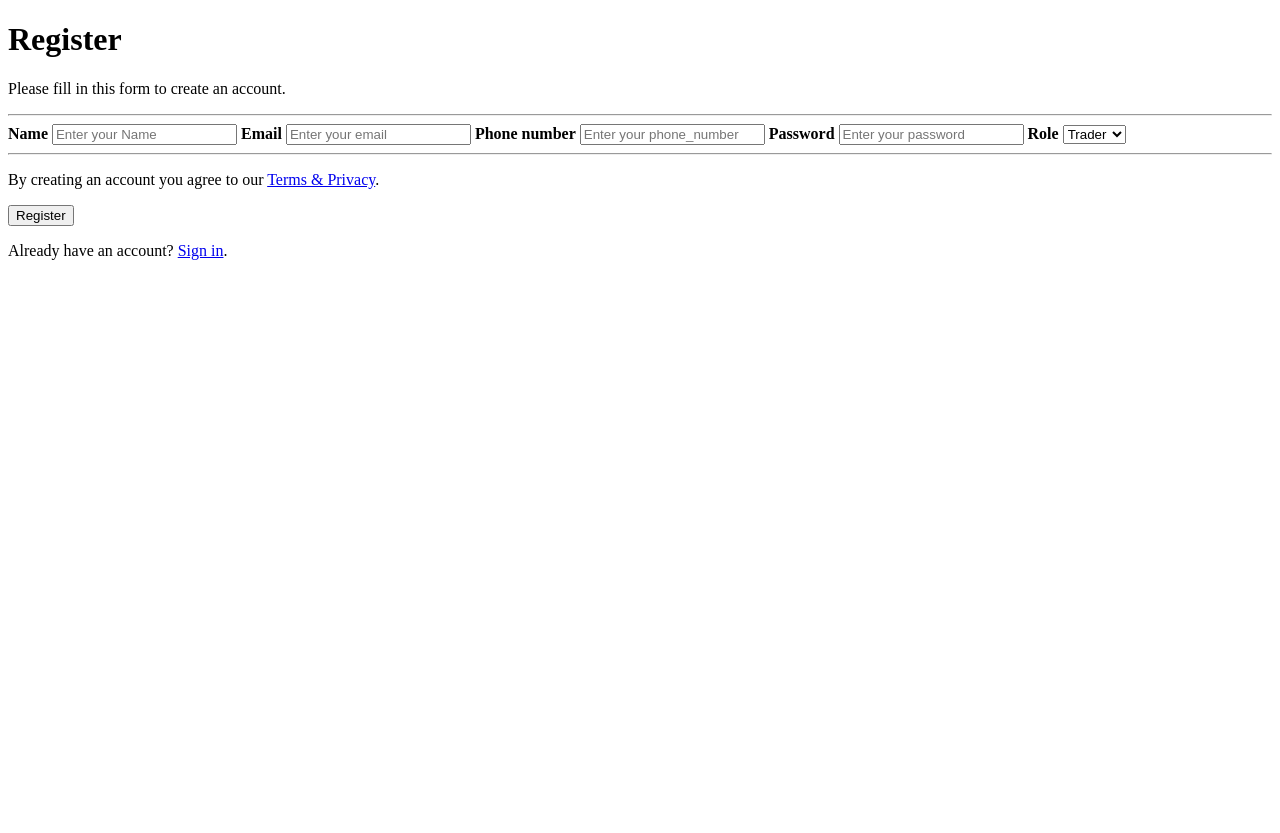
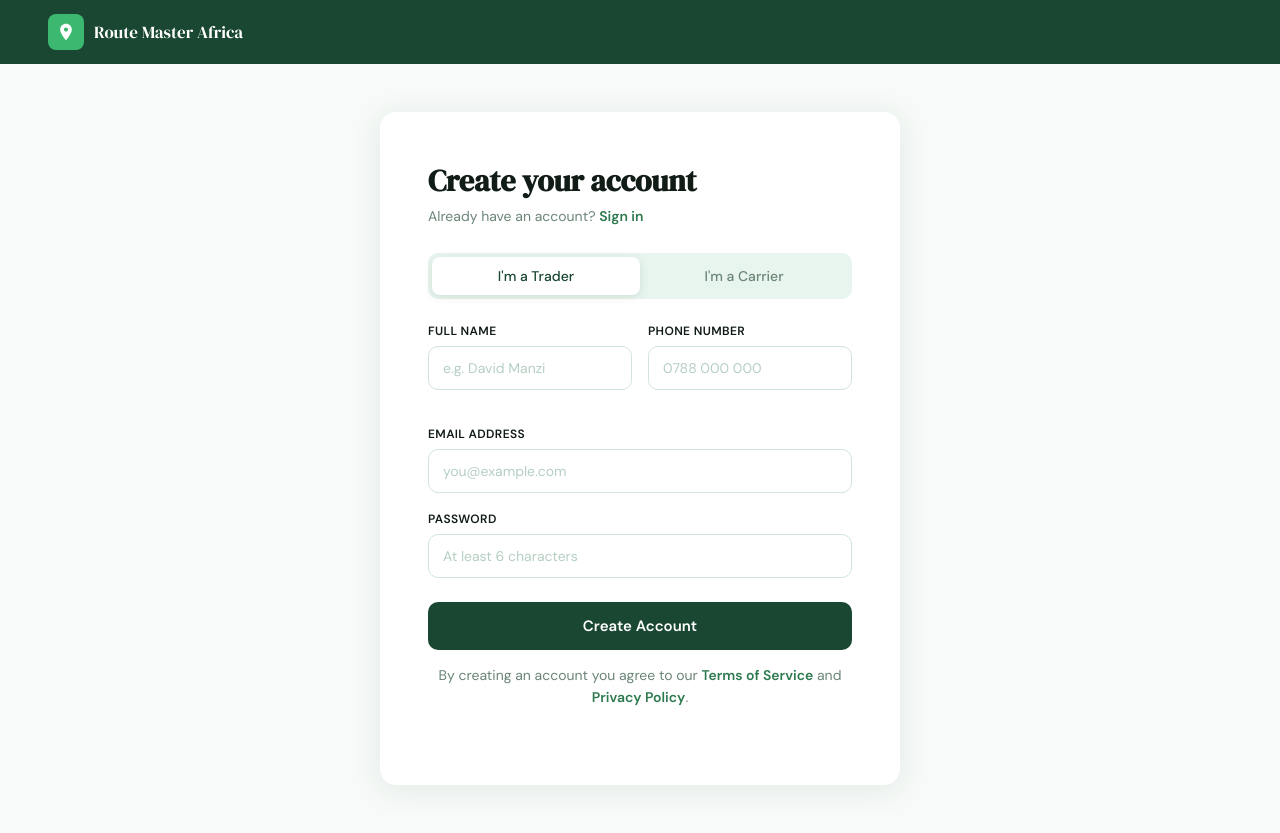
Before and after one commit to julesineza/Route_master_Africac_Group7, a Flask app: page /register in a window 1280 px wide. Before the commit the page ends 260 px from the top, so only its background shows below. Run offline with Flask 3, Linux system fonts and the light colour scheme.

Commit message:
Add styled register page

```diff
--- a/templates/register.html
+++ b/templates/register.html
@@ -1,143 +1,378 @@
-<!doctype html>
+<!DOCTYPE html>
 <html lang="en">
 <head>
-    <meta charset="UTF-8" />
-    <meta name="viewport" content="width=device-width, initial-scale=1.0" />
-    <title>Register</title>
+  <meta charset="UTF-8">
+  <meta name="viewport" content="width=device-width, initial-scale=1.0">
+  <title>Create Account - Route Master Africa</title>
+  <link href="https://fonts.googleapis.com/css2?family=DM+Serif+Display&family=DM+Sans:wght@400;500;600&display=swap" rel="stylesheet">
+
+  <style>
+    * {
+      margin: 0;
+      padding: 0;
+      box-sizing: border-box;
+    }
+
+    body {
+      font-family: 'DM Sans', sans-serif;
+      background-color: #f7faf8;
+      min-height: 100vh;
+    }
+
+    /* navbar */
+    .navbar {
+      background-color: #1a4731;
+      height: 64px;
+      display: flex;
+      align-items: center;
+      padding-left: 48px;
+    }
+
+    .logo-box {
+      background-color: #3db870;
+      width: 36px;
+      height: 36px;
+      border-radius: 8px;
+      display: flex;
+      align-items: center;
+      justify-content: center;
+    }
+
+    .logo-box svg {
+      width: 20px;
+      height: 20px;
+      fill: white;
+    }
+
+    .logo-name {
+      font-family: 'DM Serif Display', serif;
+      color: white;
+      font-size: 17px;
+      margin-left: 10px;
+    }
+
+    /* main page area */
+    .page {
+      display: flex;
+      justify-content: center;
+      align-items: center;
+      padding: 48px 24px;
+    }
+
+    /* white card */
+    .card {
+      background-color: white;
+      border-radius: 16px;
+      padding: 48px;
+      width: 520px;
+      box-shadow: 0px 4px 32px rgba(26, 71, 49, 0.09);
+    }
+
+    .card h1 {
+      font-family: 'DM Serif Display', serif;
+      font-size: 30px;
+      color: #111c17;
+      margin-bottom: 6px;
+    }
+
+    .card p {
+      font-size: 14px;
+      color: #6b8577;
+      margin-bottom: 28px;
+    }
+
+    .card p a {
+      color: #2d7a4f;
+      font-weight: 600;
+      text-decoration: none;
+    }
+
+    /* trader carrier tabs */
+    .tabs {
+      display: flex;
+      background-color: #e8f5ee;
+      border-radius: 10px;
+      padding: 4px;
+      margin-bottom: 24px;
+    }
+
+    .tab-btn {
+      flex: 1;
+      padding: 10px;
+      border: none;
+      background: transparent;
+      border-radius: 8px;
+      font-family: 'DM Sans', sans-serif;
+      font-size: 14px;
+      font-weight: 500;
+      color: #6b8577;
+      cursor: pointer;
+    }
+
+    .tab-btn.active {
+      background-color: white;
+      color: #1a4731;
+      box-shadow: 0px 2px 8px rgba(26, 71, 49, 0.12);
+    }
+
+    /* two fields side by side */
+    .two-fields {
+      display: flex;
+      gap: 16px;
+      margin-bottom: 18px;
+    }
+
+    .two-fields .field {
+      flex: 1;
+    }
+
+    /* single field */
+    .field {
+      margin-bottom: 18px;
+    }
+
+    .field label {
+      display: block;
+      font-size: 12px;
+      font-weight: 600;
+      color: #111c17;
+      text-transform: uppercase;
+      letter-spacing: 0.03em;
+      margin-bottom: 7px;
+    }
+
+    .field input {
+      width: 100%;
+      padding: 12px 14px;
+      border: 1.5px solid #d0e6d9;
+      border-radius: 10px;
+      font-family: 'DM Sans', sans-serif;
+      font-size: 14px;
+      color: #111c17;
+      outline: none;
+    }
+
+    .field input::placeholder {
+      color: #b5cfc2;
+    }
+
+    .field input:focus {
+      border-color: #2d7a4f;
+    }
+
+    /* carrier extra section */
+    .carrier-section {
+      display: none;
+    }
+
+    .divider {
+      display: flex;
+      align-items: center;
+      gap: 10px;
+      margin-bottom: 18px;
+    }
+
+    .divider-line {
+      flex: 1;
+      height: 1px;
+      background-color: #d0e6d9;
+    }
+
+    .divider span {
+      font-size: 12px;
+      color: #6b8577;
+      text-transform: uppercase;
+      letter-spacing: 0.04em;
+    }
+
+    /* submit button */
+    .submit-btn {
+      width: 100%;
+      padding: 14px;
+      background-color: #1a4731;
+      color: white;
+      border: none;
+      border-radius: 10px;
+      font-family: 'DM Sans', sans-serif;
+      font-size: 15px;
+      font-weight: 600;
+      cursor: pointer;
+      margin-top: 6px;
+    }
+
+    .submit-btn:hover {
+      background-color: #2d7a4f;
+    }
+
+    /* terms text */
+    .terms {
+      font-size: 12px;
+      color: #6b8577;
+      text-align: center;
+      margin-top: 14px;
+      line-height: 1.6;
+    }
+
+    .terms a {
+      color: #2d7a4f;
+      text-decoration: none;
+      font-weight: 500;
+    }
+
+    /* hidden role select for backend */
+    #role {
+      display: none;
+    }
+  </style>
 </head>
+
 <body>
-    <form action="/register" method="POST">
-      <div class="container">
-        <h1>Register</h1>
-        <p>Please fill in this form to create an account.</p>
-        <hr />
 
-        <label for="name"><b>Name</b></label>
-        <input
-          type="text"
-          placeholder="Enter your Name"
-          name="name"
-          id="name"
-          required
-        />
-
-        <label for="email"><b>Email</b></label>
-        <input
-          type="text"
-          placeholder="Enter your email"
-          name="email"
-          id="email"
-          required
-        />
-
-        <label for="phone_number"><b>Phone number</b></label>
-        <input
-          type="number"
-          placeholder="Enter your phone_number"
-          name="phone_number"
-          id="phone_number"
-          required
-        />
-        <label for="password"><b>Password</b></label>
-        <input
-          type="password"
-          placeholder="Enter your password"
-          name="password"
-          id="password"
-          required
-        />
-
-        <label for="role"><b>Role</b></label>
-        <select name="role" id="role">
-          <option value="trader">Trader</option>
-          <option value="carrier">Carrier</option>
-        </select>
-        <hr />
-
-        <p>
-          By creating an account you agree to our
-          <a href="#">Terms & Privacy</a>.
-        </p>
-        <div class="forCarrier" style="display: none">
-          <label for="company_name"><b> Company Name</b></label>
-          <input
-            type="text"
-            placeholder="Enter your company name"
-            name="company_name"
-            id="company_name"
-          />
-          <label for="licence_number"><b>Licence Number</b></label>
-          <input
-            type="text"
-            placeholder="Enter your licence number"
-            name="licence_number"
-            id="licence_number"
-          />
+  <!-- navbar -->
+  <div class="navbar">
+    <div class="logo-box">
+      <svg viewBox="0 0 24 24">
+        <path d="M12 2C8.13 2 5 5.13 5 9c0 5.25 7 13 7 13s7-7.75 7-13c0-3.87-3.13-7-7-7zm0 9.5c-1.38 0-2.5-1.12-2.5-2.5s1.12-2.5 2.5-2.5 2.5 1.12 2.5 2.5-1.12 2.5-2.5 2.5z"/>
+      </svg>
     </div>
-        <button type="submit" class="registerbtn">Register</button>
+    <span class="logo-name">Route Master Africa</span>
   </div>
 
-      <div class="container signin">
-        <p>Already have an account? <a href="/login">Sign in</a>.</p>
+  <!-- main content -->
+  <div class="page">
+    <div class="card">
+
+      <h1>Create your account</h1>
+      <p>Already have an account? <a href="/login">Sign in</a></p>
+
+      <!-- trader / carrier tabs -->
+      <div class="tabs">
+        <button type="button" class="tab-btn active" onclick="switchTab('trader')">I'm a Trader</button>
+        <button type="button" class="tab-btn" onclick="switchTab('carrier')">I'm a Carrier</button>
       </div>
+
+      <!-- form -->
+      <form action="/register" method="POST">
+
+        <!-- hidden role field that flask reads -->
+        <select name="role" id="role">
+          <option value="trader">trader</option>
+          <option value="carrier">carrier</option>
+        </select>
+
+        <!-- name and phone side by side -->
+        <div class="two-fields">
+          <div class="field">
+            <label for="name">Full Name</label>
+            <input type="text" name="name" id="name" placeholder="e.g. David Manzi">
+          </div>
+          <div class="field">
+            <label for="phone_number">Phone Number</label>
+            <input type="tel" name="phone_number" id="phone_number" placeholder="0788 000 000">
+          </div>
+        </div>
+
+        <!-- email -->
+        <div class="field">
+          <label for="email">Email Address</label>
+          <input type="email" name="email" id="email" placeholder="you@example.com">
+        </div>
+
+        <!-- password -->
+        <div class="field">
+          <label for="password">Password</label>
+          <input type="password" name="password" id="password" placeholder="At least 6 characters">
+        </div>
+
+        <!-- carrier only fields -->
+        <div class="carrier-section" id="carrierSection">
+          <div class="divider">
+            <div class="divider-line"></div>
+            <span>Carrier Details</span>
+            <div class="divider-line"></div>
+          </div>
+
+          <div class="two-fields">
+            <div class="field">
+              <label for="company_name">Company Name</label>
+              <input type="text" name="company_name" id="company_name" placeholder="Your company">
+            </div>
+            <div class="field">
+              <label for="licence_number">License Number</label>
+              <input type="text" name="licence_number" id="licence_number" placeholder="e.g. RW-123456">
+            </div>
+          </div>
+        </div>
+
+        <button type="submit" class="submit-btn">Create Account</button>
+
+        <p class="terms">
+          By creating an account you agree to our <a href="#">Terms of Service</a> and <a href="#">Privacy Policy</a>.
+        </p>
+
       </form>
+    </div>
+  </div>
 
   <script>
-      const form = document.querySelector('form[action="/register"]');
-      const name = document.getElementById("name");
-      const email = document.getElementById("email");
-      const phone_number = document.getElementById("phone_number");
-      const password = document.getElementById("password");
-      const company_name = document.getElementById("company_name");
-      const licence_number = document.getElementById("licence_number");
+    function switchTab(role) {
+      document.getElementById('role').value = role;
 
-      const emailRegex = /^[^\s@]+@[^\s@]+\.[^\s@]+$/;
-      const nameRegex = /^\w{3,}$/;
-      const phone_numberRegex = /^\d{10}$/;
+      var tabs = document.querySelectorAll('.tab-btn');
+      tabs[0].className = 'tab-btn';
+      tabs[1].className = 'tab-btn';
 
-      function checkCarrier() {
-        const divForCarrier = document.querySelector(".forCarrier");
-        const roleSelect = document.querySelector('select[name="role"]');
-        const selectedRole = roleSelect.value;
-
-        if (selectedRole === "carrier") {
-          divForCarrier.style.display = "block";
+      if (role === 'trader') {
+        tabs[0].className = 'tab-btn active';
+        document.getElementById('carrierSection').style.display = 'none';
       } else {
-          divForCarrier.style.display = "none";
+        tabs[1].className = 'tab-btn active';
+        document.getElementById('carrierSection').style.display = 'block';
       }
     }
 
-      const roleSelect = document.querySelector('select[name="role"]');
-      if (roleSelect) {
-        roleSelect.addEventListener("change", checkCarrier);
+    document.querySelector('form').addEventListener('submit', function(e) {
+      var name = document.getElementById('name').value;
+      var email = document.getElementById('email').value;
+      var phone = document.getElementById('phone_number').value;
+      var password = document.getElementById('password').value;
+      var role = document.getElementById('role').value;
+
+      if (name.length < 3) {
+        alert('Name must be at least 3 characters.');
+        e.preventDefault();
+        return;
       }
 
-      if (form) {
-        form.addEventListener("submit", function (event) {
-          if (!emailRegex.test(email.value)) {
-            event.preventDefault();
-            alert("Please enter a valid email address.");
+      if (!email.includes('@')) {
+        alert('Please enter a valid email address.');
+        e.preventDefault();
         return;
       }
-          if (!nameRegex.test(name.value)) {
-            event.preventDefault();
-            alert("Name must be at least 3 characters long.");
+
+      if (phone.length !== 10) {
+        alert('Phone number must be 10 digits.');
+        e.preventDefault();
         return;
       }
-          if (password.value.length < 6) {
-            event.preventDefault();
-            alert("Password must be at least 6 characters long.");
+
+      if (password.length < 6) {
+        alert('Password must be at least 6 characters.');
+        e.preventDefault();
         return;
       }
-          if (!phone_numberRegex.test(phone_number.value)) {
-            event.preventDefault();
-            alert("Phone number must be 10 digits long.");
+
+      if (role === 'carrier') {
+        var company = document.getElementById('company_name').value;
+        var licence = document.getElementById('licence_number').value;
+        if (company === '' || licence === '') {
+          alert('Please fill in your company name and licence number.');
+          e.preventDefault();
           return;
         }
+      }
     });
-      }
+  </script>
 
-      checkCarrier();
-    </script>
 </body>
 </html>
```
Lines whose indentation alone changed are shown as unchanged.
